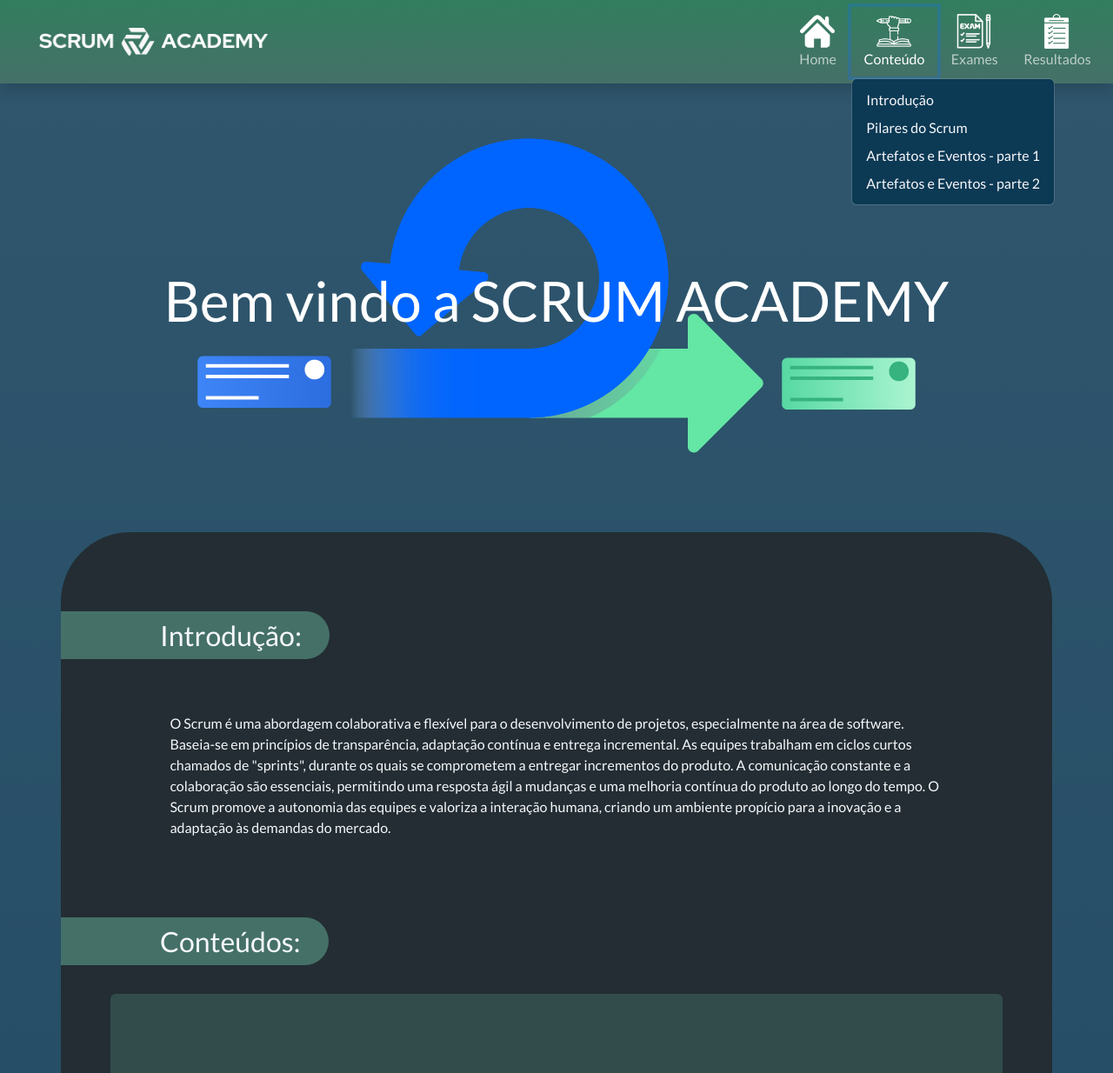
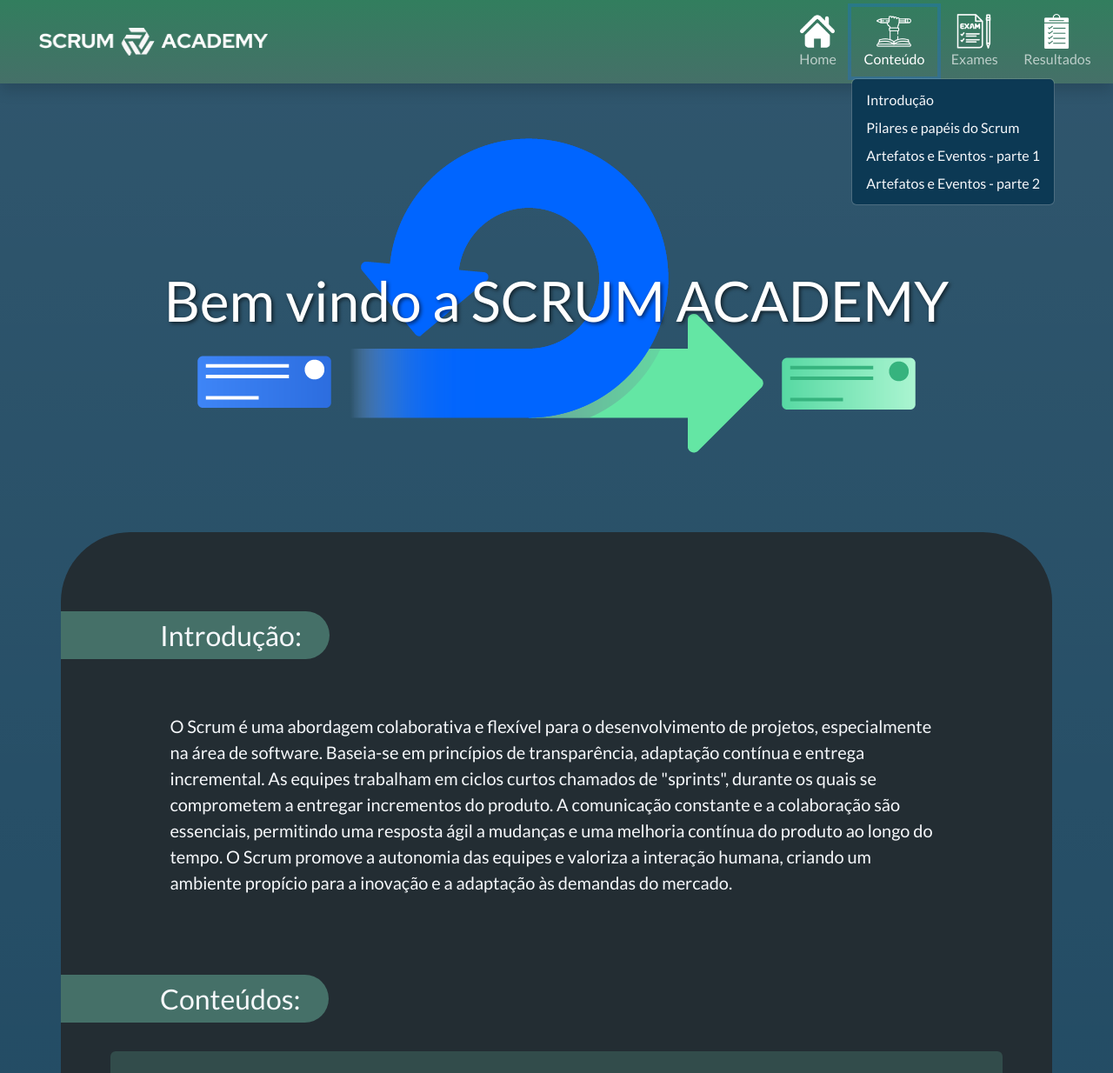
Before and after one commit to Fatec-Bug-Busters/scrum-academy, a Flask app: page / in a window 1280 px wide, after a click on "Conteúdo". Shown: the top 1234 px of the page at 87% size. Run offline with Flask 3, Linux system fonts and the light colour scheme.

Commit message:
linkei a navegação interna, conteudos da index linkados

```diff
--- a/src/static/css/style.css
+++ b/src/static/css/style.css
@@ -187,6 +187,10 @@ header .logo-navbar {
   margin-left: 2%;
   width: 30%;
 }
+header .navbar{
+  display: flex;
+  justify-content: end;
+}
 
 header .icon-navbar {
   width: 40px;
@@ -231,6 +235,7 @@ main .content {
   text-align: center;
   color: var(--bs-emphasis-color);
   font-size: clamp(2.5rem, 5vw, 4.5rem);
+  text-shadow: 2px 2px 4px rgba(0, 0, 0, 0.6);
 }
 
 footer {
@@ -272,6 +277,7 @@ footer .logo-bug-busters {
 .texto-introducao-home {
   padding: 0 11%;
   margin-top: 70px;
+  font-size: 20px;
 }
 
 /* TESTES */
--- a/src/templates/base.html
+++ b/src/templates/base.html
@@ -44,7 +44,7 @@
               <div>
                 <ul class="dropdown-menu">
                   <li><a class="dropdown-item" href="/introducao">Introdução</a></li>
-                  <li><a class="dropdown-item" href="/papeis-e-pilares">Pilares do Scrum</a></li>
+                  <li><a class="dropdown-item" href="/papeis-e-pilares">Pilares e papéis do Scrum</a></li>
                   <li><a class="dropdown-item" href="/artefatos-e-eventos-1">Artefatos e Eventos - parte 1</a></li>
                   <li><a class="dropdown-item" href="/artefatos-e-eventos-2">Artefatos e Eventos - parte 2</a></li>
                 </ul>
--- a/src/templates/conteudo.html
+++ b/src/templates/conteudo.html
@@ -50,9 +50,6 @@
   <div class="row">
     <div class="col-12">
       <div id="list-example" class="list-group">
-        <a class="list-group-item list-group-item-action Items-Scrollspy-conteudo mb-4" href="#list-item-1">
-          Título Conteúdo
-        </a>
         {% block navegacao_interna %}{% endblock %}
         <a class="list-group-item list-group-item-action Items-Scrollspy-conteudo mb-4" href="#em-resumo">
           Em resumo
--- a/src/templates/conteudos/artefatos-e-eventos-1.html
+++ b/src/templates/conteudos/artefatos-e-eventos-1.html
@@ -239,5 +239,7 @@
 <!-- O conteúdo preenchido acima, poderá ter elementos com ID definido e um "atalho" add para eles aqui. -->
 <!-- Nesse exemplo, existe o elemento lá em cima com  id="titulo-2"  e abaixo em  href="#titulo-2" -->
 {% block navegacao_interna %}
-
+<a class="list-group-item list-group-item-action Items-Scrollspy-conteudo mb-4" href="#list-item-1">
+Product Backlog
+</a>
 {% endblock %}
--- a/src/templates/conteudos/artefatos-e-eventos-2.html
+++ b/src/templates/conteudos/artefatos-e-eventos-2.html
@@ -212,7 +212,7 @@ Artefatos e Eventos - Parte 2
 <!-- O conteúdo preenchido acima, poderá ter elementos com ID definido e um "atalho" add para eles aqui. -->
 <!-- Nesse exemplo, existe o elemento lá em cima com  id="titulo-2"  e abaixo em  href="#titulo-2" -->
 {% block navegacao_interna %}
-<a class="list-group-item list-group-item-action Items-Scrollspy-conteudo mb-4" href="#titulo-2">
-  Título 2
+<a class="list-group-item list-group-item-action Items-Scrollspy-conteudo mb-4" href="#list-item-1">
+  Sprint Planning Meeting
 </a>
 {% endblock %}
--- a/src/templates/index.html
+++ b/src/templates/index.html
@@ -38,9 +38,9 @@ Bem vindo a SCRUM ACADEMY
     <section class="conteudos" id="conteudos">
       <div class="container-conteudos">
         <div class="conteudo ativo">
-          <a href="/artefatos-e-eventos-1" target="_blank">
+          <a href="/introducao" target="_blank">
             <img src="{{url_for('static', filename='images/Conteudo1-img.jpg')}}" alt="conteudo 1">
-            <h3 class="titulo">Conteúdo 1</h3>
+            <h3 class="titulo">Introdução</h3>
             <div class="informacoes-conteudo">
 
               <p>
@@ -52,9 +52,9 @@ Bem vindo a SCRUM ACADEMY
         </div>
         <!-- Conteúdo  2-->
         <div class="conteudo ativo">
-          <a href="/conteudo" target="_blank">
+          <a href="/papeis-e-pilares" target="_blank">
             <img src="{{url_for('static', filename='images/Conteudo1-img.jpg')}}" alt="conteudo 2">
-            <h3 class="titulo">Conteúdo 2</h3>
+            <h3 class="titulo">Papéis e Pilares</h3>
             <div class="informacoes-conteudo">
               <p>Descrição do Conteúdo</p>
             </div>
@@ -62,9 +62,9 @@ Bem vindo a SCRUM ACADEMY
         </div>
         <!-- Conteúdo  3-->
         <div class="conteudo ativo">
-          <a href="/conteudo" target="_blank">
+          <a href="/artefatos-e-eventos-1" target="_blank">
             <img src="{{url_for('static', filename='images/Conteudo1-img.jpg')}}" alt="conteudo 3">
-            <h3 class="titulo">Conteúdo 3</h3>
+            <h3 class="titulo">Artefatos e eventos-1</h3>
             <div class="informacoes-conteudo">
               <p>Descrição do Conteúdo</p>
             </div>
@@ -76,9 +76,9 @@ Bem vindo a SCRUM ACADEMY
     <section class="conteudos" id="conteudos">
       <div class="container-conteudos">
         <div class="conteudo ativo">
-          <a href="/conteudo" target="_blank">
+          <a href="/artefatos-e-eventos-2" target="_blank">
             <img src="{{url_for('static', filename='images/Conteudo1-img.jpg')}}" alt="conteudo 4">
-            <h3 class="titulo">Conteúdo 4</h3>
+            <h3 class="titulo">Artefatos e eventos-2</h3>
             <div class="informacoes-conteudo">
 
 
@@ -89,7 +89,7 @@ Bem vindo a SCRUM ACADEMY
         </div>
         <!-- Conteúdo  5-->
         <div class="conteudo ativo">
-          <a href="/conteudo" target="_blank">
+          <a href="/" target="_blank">
             <img src="{{url_for('static', filename='images/Conteudo1-img.jpg')}}" alt="conteudo 5">
             <h3 class="titulo">Conteúdo 5</h3>
             <div class="informacoes-conteudo">
@@ -99,7 +99,7 @@ Bem vindo a SCRUM ACADEMY
         </div>
         <!-- Conteúdo  6-->
         <div class="conteudo ativo">
-          <a href="/conteudo" target="_blank">
+          <a href="/" target="_blank">
             <img src="{{url_for('static', filename='images/Conteudo1-img.jpg')}}" alt="conteudo 6">
             <h3 class="titulo">Conteúdo 6</h3>
             <div class="informacoes-conteudo">
@@ -110,9 +110,11 @@ Bem vindo a SCRUM ACADEMY
       </div>
     </section>
 
+    <!-- CONFORME FORMOS ADICIONANDO CONTEUDO VAI DESCOMENTANDO OS CARDS -->
+<!--
     <section class="conteudos" id="conteudos">
       <div class="container-conteudos">
-        <!-- Conteúdo 7 -->
+        Conteúdo 7
         <div class="conteudo ativo">
           <a href="/conteudo" target="_blank">
             <img src="{{url_for('static', filename='images/Conteudo1-img.jpg')}}" alt="conteudo 7">
@@ -125,7 +127,7 @@ Bem vindo a SCRUM ACADEMY
             </div>
           </a>
         </div>
-        <!-- Conteúdo 8 -->
+        Conteúdo 8
         <div class="conteudo ativo">
           <a href="/conteudo" target="_blank">
             <img src="{{url_for('static', filename='images/Conteudo1-img.jpg')}}" alt="conteudo 8">
@@ -135,7 +137,7 @@ Bem vindo a SCRUM ACADEMY
             </div>
           </a>
         </div>
-        <!-- Conteúdo 9 -->
+        Conteúdo 9
         <div class="conteudo ativo">
           <a href="/conteudo" target="_blank">
             <img src="{{url_for('static', filename='images/Conteudo1-img.jpg')}}" alt="conteudo 9">
@@ -146,7 +148,7 @@ Bem vindo a SCRUM ACADEMY
           </a>
         </div>
       </div>
-    </section>
+    </section> -->
   </div>
 </center>
 
```
Also changed, not shown: src/templates/conteudos/introducao.html (+7 -4 lines), src/templates/conteudos/papeis-e-pilares.html (+5 -2 lines).
